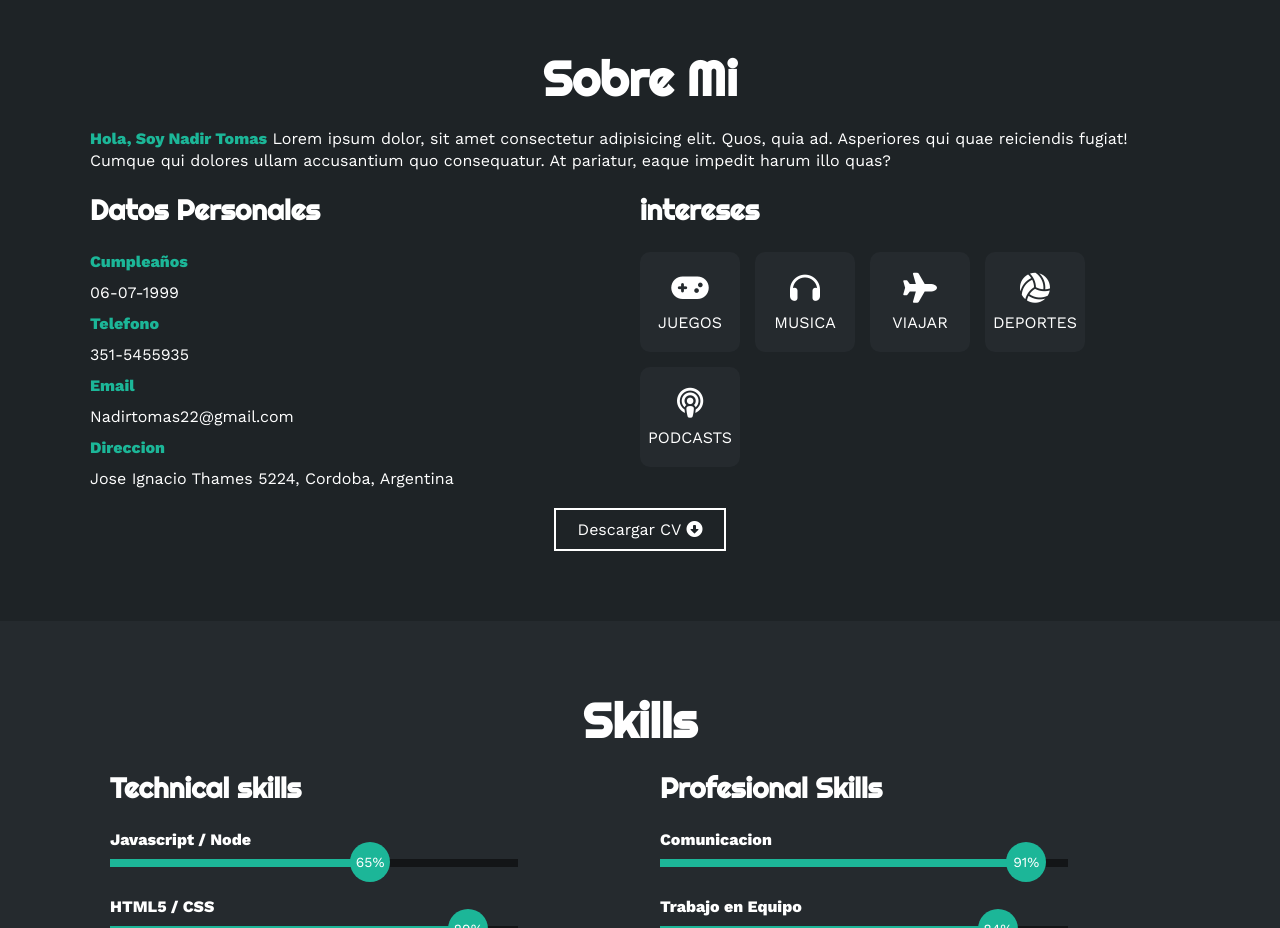
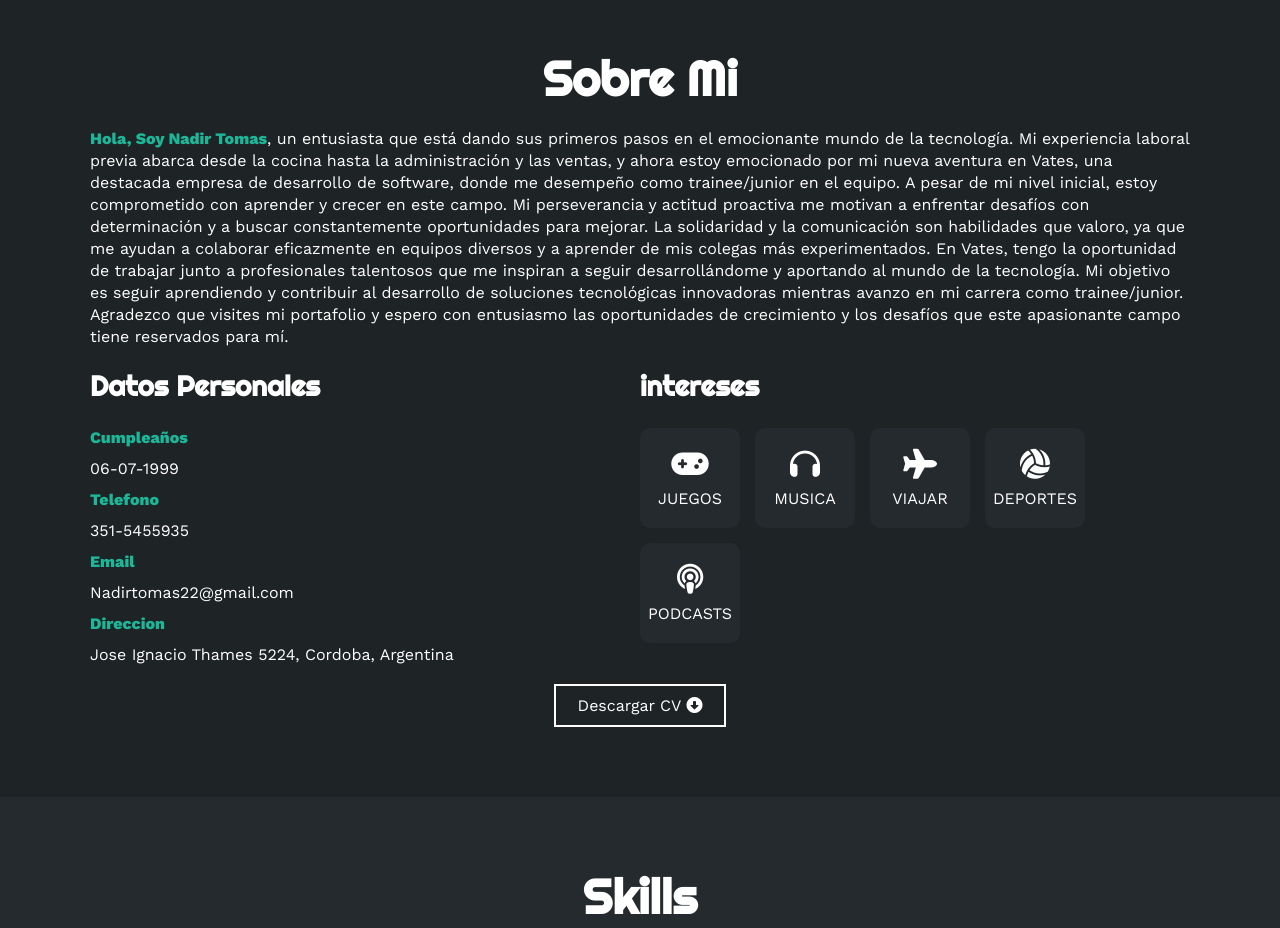
Before and after one commit to NadirTomas/Portfolio, a plain HTML site: page index.html in a window 1280 px wide. Shown: the part 840-1768 px from the top of the page. Drawn offline with nearby package versions, Linux system fonts and the light colour scheme.

Commit message:
Agrego una descripcion sobre mi

```diff
--- a/index.html
+++ b/index.html
@@ -54,9 +54,13 @@
     <section id="sobreMi" class="sobreMi">
         <div class="contenido-seccion">
             <h2>Sobre Mi</h2>
-            <p><span>Hola, Soy Nadir Tomas</span> Lorem ipsum dolor, sit amet consectetur adipisicing elit. Quos, quia
-                ad. Asperiores qui quae reiciendis fugiat! Cumque qui dolores ullam accusantium quo consequatur. At
-                pariatur, eaque impedit harum illo quas?</p>
+            <p><span>Hola, Soy Nadir Tomas</span>, un entusiasta que está dando sus primeros pasos en el emocionante mundo de la tecnología. Mi experiencia laboral previa abarca desde la cocina hasta la administración y las ventas, y ahora estoy emocionado por mi nueva aventura en Vates, una destacada empresa de desarrollo de software, donde me desempeño como trainee/junior en el equipo.
+
+                A pesar de mi nivel inicial, estoy comprometido con aprender y crecer en este campo. Mi perseverancia y actitud proactiva me motivan a enfrentar desafíos con determinación y a buscar constantemente oportunidades para mejorar. La solidaridad y la comunicación son habilidades que valoro, ya que me ayudan a colaborar eficazmente en equipos diversos y a aprender de mis colegas más experimentados.
+
+                En Vates, tengo la oportunidad de trabajar junto a profesionales talentosos que me inspiran a seguir desarrollándome y aportando al mundo de la tecnología. Mi objetivo es seguir aprendiendo y contribuir al desarrollo de soluciones tecnológicas innovadoras mientras avanzo en mi carrera como trainee/junior.
+
+                Agradezco que visites mi portafolio y espero con entusiasmo las oportunidades de crecimiento y los desafíos que este apasionante campo tiene reservados para mí.</p>
             <div class="fila">
                 <!-- Datos Personales -->
                 <div class="col">
```
